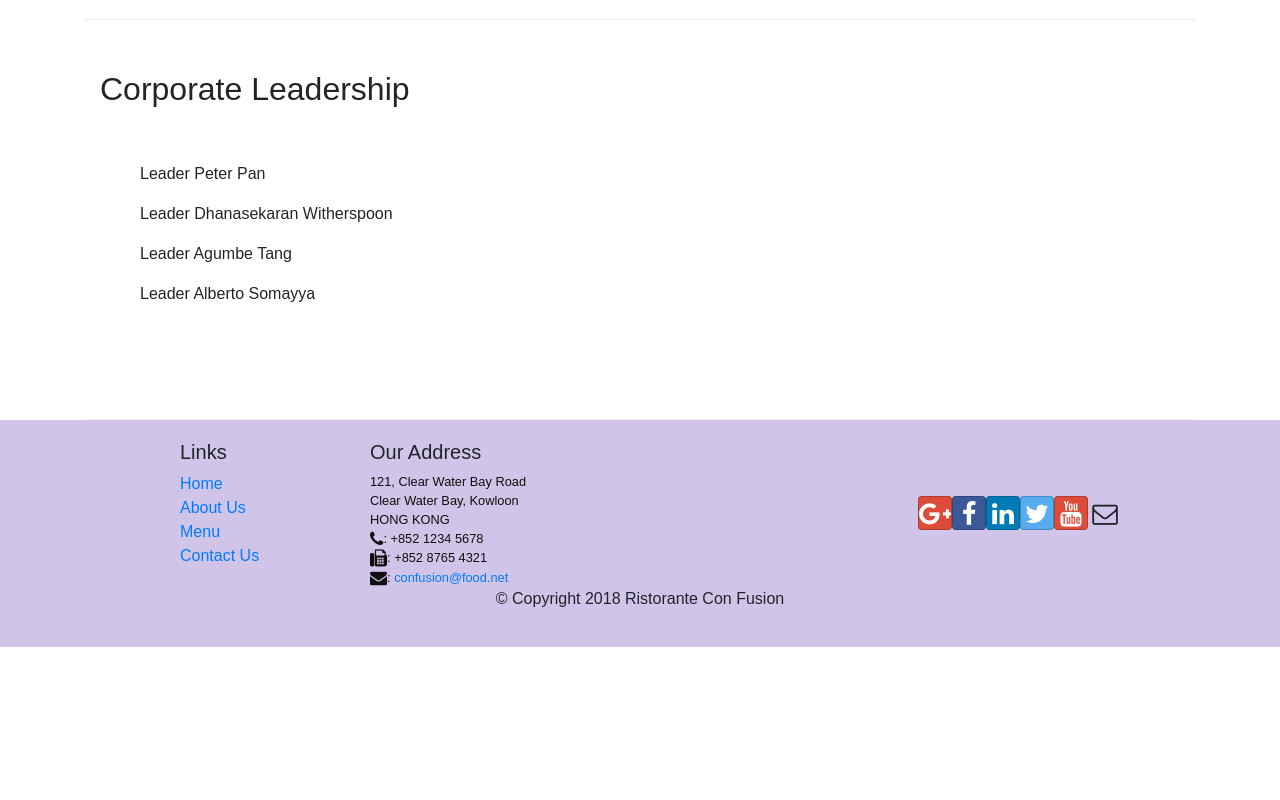
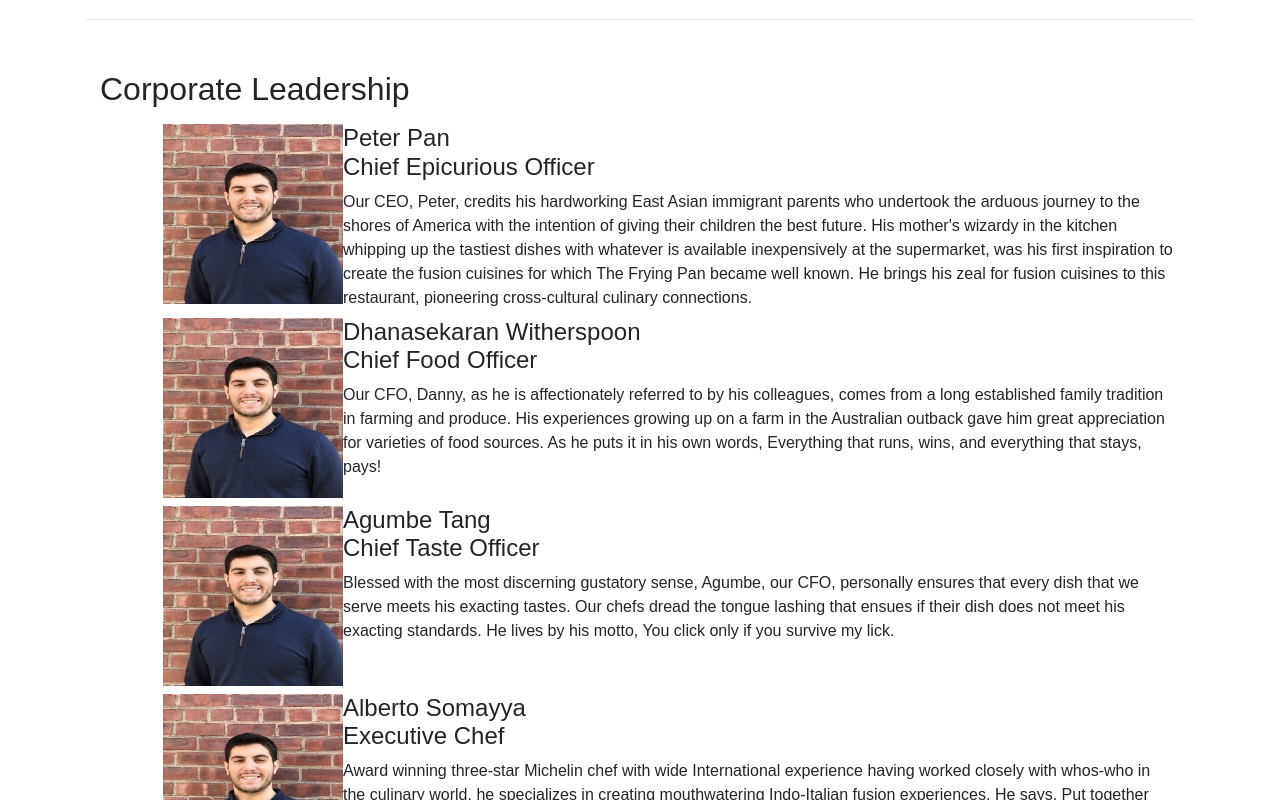
Before and after one commit to ptenteromano/first-react-app, a React (Create React App) app: page /aboutus in a window 1280 px wide. Shown: the part 960-1760 px from the top of the page. Before the commit the page ends 1607 px from the top, so only its background shows below. Built offline with nearby package versions, Linux system fonts and the light colour scheme.

Commit message:
add Media list of leaders to about us

```diff
--- a/src/components/AboutComponent.js
+++ b/src/components/AboutComponent.js
@@ -2,15 +2,35 @@ import React from 'react';
 import { Breadcrumb, BreadcrumbItem, Card, CardBody, CardHeader, Media } from 'reactstrap';
 import { Link } from 'react-router-dom';
 
+function RenderLeader({leader}) {
+  return (
+    <Media>
+      <Media left top col="1">
+        <Media object width="180px" src={leader.image} alt={leader.name}/>
+      </Media>
+      <Media right>
+        <Media heading>
+          {leader.name}<br/>
+          {leader.designation}
+        </Media>
+        <Media body>
+          {leader.description}
+        </Media>
+      </Media>
+    </Media>
+  );
+}
+
+
+
 function About(props) {
-
   const leaders = props.leaders.map((leader) => {
     return (
-      <div key={leader.id} >
-        <p>Leader {leader.name} </p>
+      <div key={leader.id} className="col-12 m-2">
+        <RenderLeader leader={leader} />
       </div>
     );
-});
+  });
 
   return(
     <div className="container">
```
